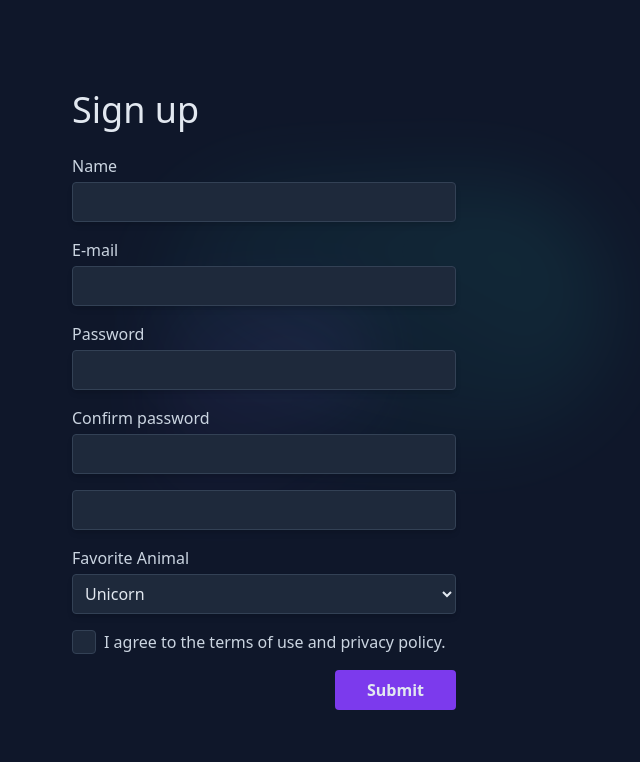
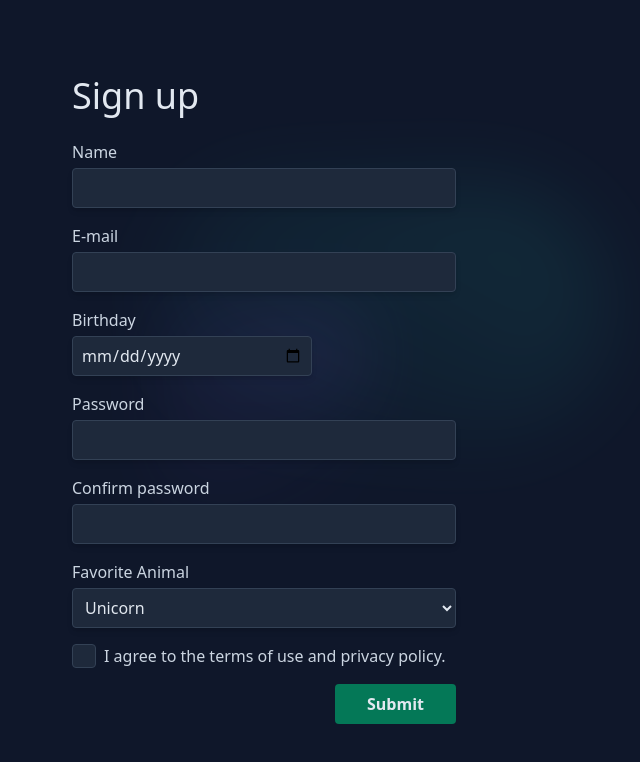
Before and after one commit to refusado/advanced-forms-react, a React (Vite) app: page / in a window 1280 px wide. Shown: the top 762 px of the page, without its empty margins (376-1016 px from the left). Built offline with nearby package versions, Linux system fonts and the light colour scheme.

Commit message:
using tailwind merge for better styling + dealing with date input

```diff
--- a/package.json
+++ b/package.json
@@ -27,6 +27,7 @@
     "eslint-plugin-react-hooks": "^4.6.0",
     "eslint-plugin-react-refresh": "^0.4.6",
     "postcss": "^8.4.38",
+    "tailwind-merge": "^2.2.2",
     "tailwindcss": "^3.4.3",
     "typescript": "^5.2.2",
     "vite": "^5.2.0"
--- a/src/components/Form/FormCheckbox.tsx
+++ b/src/components/Form/FormCheckbox.tsx
@@ -1,11 +1,12 @@
 import { LabelHTMLAttributes } from "react";
 import { useFormContext } from "react-hook-form";
+import { twMerge } from "tailwind-merge";
 
 interface CheckboxProps extends LabelHTMLAttributes<HTMLLabelElement> {
   fieldName?: string
 }
 
-export function FormCheckbox({ fieldName, ...rest }: CheckboxProps) {
+export function FormCheckbox({ fieldName, className, ...rest }: CheckboxProps) {
   const { register, formState: { errors } } = useFormContext();
 
   if (!fieldName) throw new Error('FormCheckbox component must have a fieldName property');
@@ -24,7 +25,7 @@ export function FormCheckbox({ fieldName, ...rest }: CheckboxProps) {
       <label
         htmlFor={fieldName}
         tabIndex={0}
-        className="inline-flex justify-center items-center after:content-['✓'] border-slate-700 bg-slate-800 peer-checked:bg-violet-600 p-0 border rounded w-6 h-6 after:h-6 font-bold text-transparent peer-checked:text-inherit cursor-pointer"
+        className={twMerge("inline-flex justify-center items-center after:content-['✓'] border-slate-700 bg-slate-800 peer-checked:bg-violet-600 p-0 border rounded w-6 h-6 after:h-6 font-bold text-transparent peer-checked:text-inherit cursor-pointer", className)}
         {...rest}
       />
     </>
--- a/src/components/Form/FormErrorMessage.tsx
+++ b/src/components/Form/FormErrorMessage.tsx
@@ -1,11 +1,12 @@
 import { HTMLAttributes } from "react";
 import { useFormContext } from "react-hook-form";
+import { twMerge } from "tailwind-merge";
 
 interface ErrorMessageProps extends HTMLAttributes<HTMLSpanElement> {
   fieldName?: string
 }
 
-export function FormErrorMessage({ fieldName, ...rest }: ErrorMessageProps) {
+export function FormErrorMessage({ fieldName, className, ...rest }: ErrorMessageProps) {
   const { formState: { errors } } = useFormContext();
 
   if (!fieldName) throw new Error('FormErrorMessage component must have a fieldName property');
@@ -14,7 +15,7 @@ export function FormErrorMessage({ fieldName, ...rest }: ErrorMessageProps) {
     errors[fieldName] && (
       <span
         id={`${fieldName}ErrorMessage`}
-        className="opacity-90 text-red-500/80 text-sm"
+        className={twMerge("opacity-90 text-red-500/80 text-sm", className)}
         role="alert"
         {...rest}
       >
--- a/src/components/Form/FormField.tsx
+++ b/src/components/Form/FormField.tsx
@@ -1,12 +1,13 @@
 import { Children, HTMLAttributes, ReactNode, createElement, isValidElement } from "react";
+import { twMerge } from "tailwind-merge";
 
 interface FieldProps extends HTMLAttributes<HTMLDivElement> {
   fieldName: string
 }
 
-export function FormField({ fieldName, children, ...rest }: FieldProps) {
+export function FormField({ fieldName, children, className, ...rest }: FieldProps) {
   return (
-      <div className="flex flex-col gap-1" {...rest}>
+      <div className={twMerge('flex flex-col gap-1', className)} {...rest}>
         {Children.map(children, (child: ReactNode, index: number) => {
           if (isValidElement(child)) {
             return createElement(child.type, { ...child.props, fieldName, key: index })
--- a/src/components/Form/FormInput.tsx
+++ b/src/components/Form/FormInput.tsx
@@ -1,11 +1,12 @@
 import { InputHTMLAttributes } from "react";
 import { useFormContext } from "react-hook-form";
+import { twMerge } from "tailwind-merge";
 
 interface InputProps extends InputHTMLAttributes<HTMLInputElement> {
   fieldName?: string
 }
 
-export function FormInput({ fieldName, ...rest }: InputProps) {
+export function FormInput({ fieldName, className, ...rest }: InputProps) {
   const { register, formState: { errors } } = useFormContext();
 
   if (!fieldName) throw new Error('FormInput component must have a fieldName property');
@@ -15,7 +16,7 @@ export function FormInput({ fieldName, ...rest }: InputProps) {
       aria-invalid={errors[fieldName] ? true : false}
       aria-errormessage={`${fieldName}ErrorMessage`}
       id={fieldName}
-      className="border-slate-700 bg-slate-800 shadow-md px-2 border rounded h-10"
+      className={twMerge("border-slate-700 bg-slate-800 shadow-md px-2 border rounded h-10", className)}
       {...register(fieldName)}
       {...rest}
     />
--- a/src/components/Form/FormLabel.tsx
+++ b/src/components/Form/FormLabel.tsx
@@ -1,17 +1,18 @@
 import { LabelHTMLAttributes } from "react";
+import { twMerge } from "tailwind-merge";
 
 interface LabelProps extends LabelHTMLAttributes<HTMLLabelElement> {
   fieldName?: string
 }
 
-export function FormLabel({ fieldName, ...rest }: LabelProps) {
+export function FormLabel({ fieldName, className, ...rest }: LabelProps) {
 
   if (!fieldName) throw new Error('FormLabel component must have a fieldName property');
 
   return (
     <label
       htmlFor={fieldName}
-      className="text-slate-300"
+      className={twMerge("text-slate-300", className)}
       {...rest}
     />
   )
--- a/src/components/Form/FormSelector.tsx
+++ b/src/components/Form/FormSelector.tsx
@@ -1,5 +1,6 @@
 import { SelectHTMLAttributes } from "react";
 import { useFormContext } from "react-hook-form";
+import { twMerge } from "tailwind-merge";
 
 interface SelectorProps extends SelectHTMLAttributes<HTMLSelectElement> {
   fieldName?: string,
@@ -9,7 +10,7 @@ interface SelectorProps extends SelectHTMLAttributes<HTMLSelectElement> {
   }[]
 }
 
-export function FormSelector({ fieldName, options, ...rest }: SelectorProps) {
+export function FormSelector({ fieldName, options, className, ...rest }: SelectorProps) {
   const { register, formState: { errors } } = useFormContext();
 
   if (!fieldName) throw new Error('FormSelector component must have a fieldName property');
@@ -19,7 +20,7 @@ export function FormSelector({ fieldName, options, ...rest }: SelectorProps) {
       aria-invalid={errors[fieldName] ? true : false}
       aria-errormessage={`${fieldName}ErrorMessage`}
       id={fieldName}
-      className="border-slate-700 bg-slate-800 shadow-md px-2 border rounded h-10"
+      className={twMerge("border-slate-700 bg-slate-800 shadow-md px-2 border rounded h-10", className)}
       {...register(fieldName)}
       {...rest}
     >
--- a/src/components/Form/FormSubmit.tsx
+++ b/src/components/Form/FormSubmit.tsx
@@ -1,13 +1,14 @@
 import { ButtonHTMLAttributes } from "react";
+import { twMerge } from "tailwind-merge";
 
 interface SubmitProps extends ButtonHTMLAttributes<HTMLButtonElement> {}
 
-export function FormSubmit(props: SubmitProps) {
+export function FormSubmit({className, ...rest}: SubmitProps) {
   return (
     <button
       type="submit"
-      className="bg-violet-600 enabled:hover:bg-violet-700 disabled:opacity-60 px-8 py-1 rounded h-10 font-semibold duration-150 cursor-default enabled:cursor-pointer self-end"
-      {...props}
+      className={twMerge("bg-violet-600 enabled:hover:brightness-125 disabled:opacity-60 px-8 py-1 rounded h-10 font-semibold duration-150 cursor-default enabled:cursor-pointer self-end", className)}
+      {...rest}
     />
   )
 }
--- a/src/components/SignUpForm.tsx
+++ b/src/components/SignUpForm.tsx
@@ -7,14 +7,20 @@ import { useState } from "react";
 export function SignUpForm() {
   const [output, setOutput] = useState('');
 
-  const formMethods = useForm<TSingUpSchema>({resolver: zodResolver(singUpSchema)});
-  const { handleSubmit, reset, formState: { isSubmitting } } = formMethods;
+  const formMethods = useForm<TSingUpSchema>({
+    resolver: zodResolver(singUpSchema)
+  });
+  const { handleSubmit, reset, formState: { errors, isSubmitting } } = formMethods;
 
   async function onSubmit(data: TSingUpSchema) {
     await new Promise(resolve => setTimeout(resolve, 2000));
-    console.log(data);
+    console.log(data.birthday.toLocaleString());
     setOutput(JSON.stringify(data, null, 2));
     reset();
+  }
+
+  function test() {
+    console.log(errors);
   }
 
   return (
@@ -34,19 +40,23 @@ export function SignUpForm() {
           <Form.ErrorMessage />
         </Form.Field>
 
+        <Form.Field fieldName="birthday">
+          <Form.Label>Birthday</Form.Label>
+          <Form.Input type="date" className="max-w-60" />
+          <Form.ErrorMessage />
+        </Form.Field>
+
         <Form.Field fieldName="password">
           <Form.Label>Password</Form.Label>
           <Form.Input type="password" />
           <Form.ErrorMessage />
         </Form.Field>
 
-        <Form.Field fieldName="confirmPassoword">
+        <Form.Field fieldName="confirmPassword">
           <Form.Label>Confirm password</Form.Label>
           <Form.Input type="password" />
           <Form.ErrorMessage />
         </Form.Field>
-
-        <Form.Input type="number" fieldName="age"/>
 
         <Form.Field fieldName="animal">
           <Form.Label>Favorite Animal</Form.Label>
@@ -61,15 +71,15 @@ export function SignUpForm() {
           <Form.ErrorMessage />
         </Form.Field>
 
-        <Form.Field fieldName="terms" className="flex flex-row flex-wrap gap-2">
-          <Form.Checkbox />
-          <Form.Label>
+        <Form.Field fieldName="terms" className="flex-row flex-wrap gap-2">
+          <Form.Checkbox className="peer-checked:bg-emerald-700" />
+          <Form.Label className="flex-1">
             I agree to the terms of use and privacy policy.
           </Form.Label>
-          <Form.ErrorMessage />
+          <Form.ErrorMessage className="w-full" />
         </Form.Field>
 
-        <Form.Submit disabled={isSubmitting}>
+        <Form.Submit onClick={test} disabled={isSubmitting} className="bg-emerald-700">
           {isSubmitting ? 'Submitting...' : 'Submit'}
         </Form.Submit>
       </form>
--- a/src/types/signUpSchema.tsx
+++ b/src/types/signUpSchema.tsx
@@ -1,12 +1,20 @@
 import { z } from "zod";
 
+const birthdayErrorMap: { errorMap: z.ZodErrorMap } = {
+  errorMap: () => {
+    return { message: 'Invalid birthday date' }
+  }
+}
+const yearsAgo18 = new Date(new Date().getTime() - 568025136000);
+
 export const singUpSchema = z.object({
-  name: z.string().min(1, 'Your name is required.'),
+  name: z.string().min(1, 'Your name is required'),
   email: z.string().email('Invalid email address'),
-  password: z.string().min(8, 'Password must be at least 8 characters.'),
+  birthday: z.coerce.date(birthdayErrorMap).max(yearsAgo18, { message: 'You must be at least 18 years old' }),
+  password: z.string().min(8, 'Password must be at least 8 characters'),
   confirmPassword: z.string(),
   animal: z.string().refine(value => value == 'cat', 'Your favorite animal must be cat'),
-  terms: z.boolean().refine(value => value === true, 'You need to accept the terms to submit')
+  terms: z.boolean().refine(value => value === true, 'You must accept the terms and privacy policy')
 }).refine(data => data.password === data.confirmPassword, {
   message: 'Passwords must match',
   path: ['confirmPassword']
```
Also changed, not shown: 1 other file (tests, documents, lock files or other folders).
